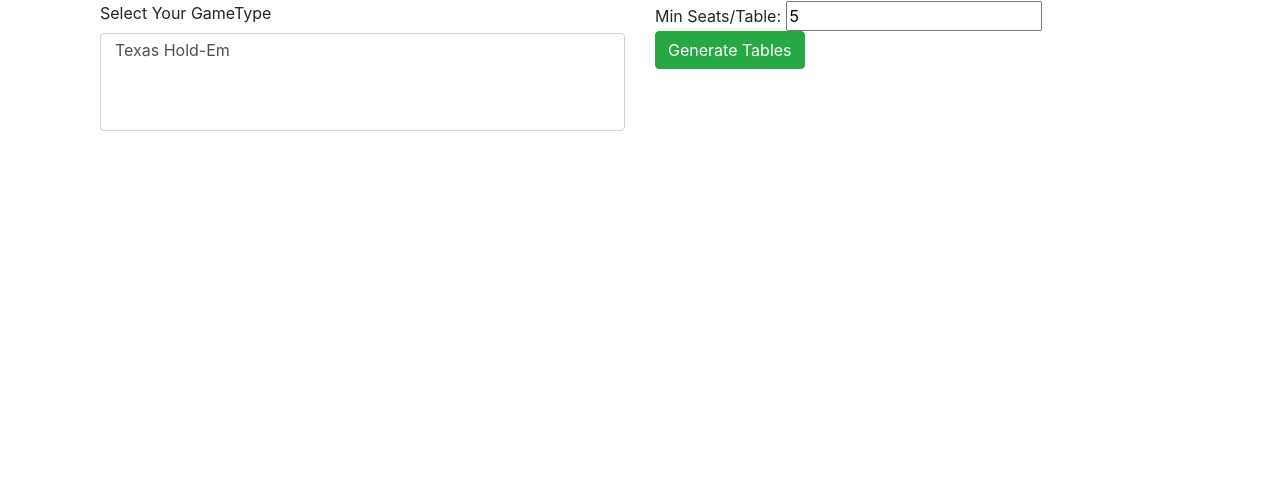
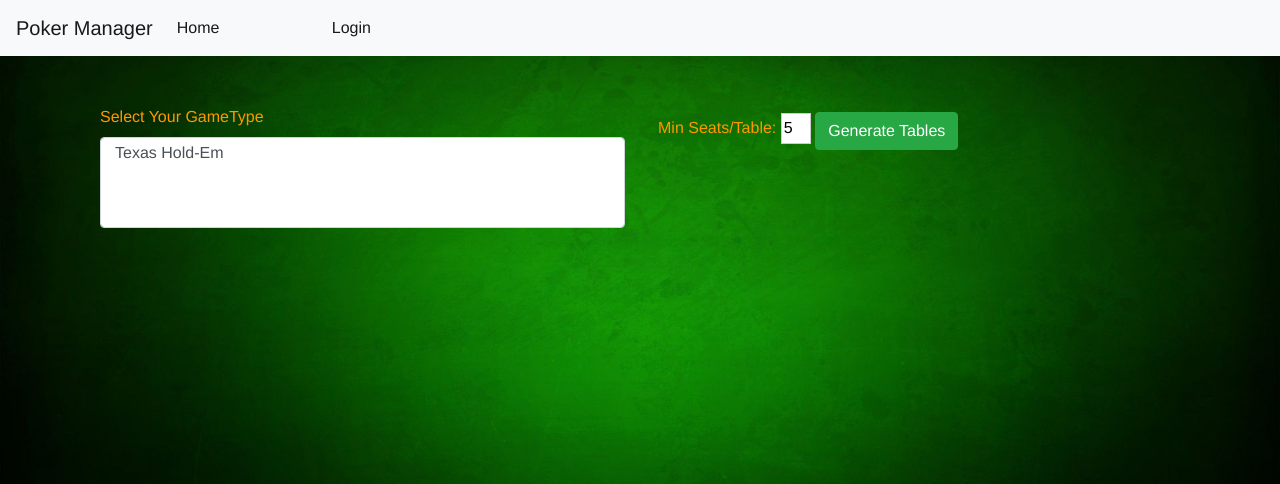
Before and after one commit to JoshuaHaarer/Poker-Manager, a Node server app: page /creategame in a window 1280 px wide. Shown: the top 484 px of the page. Run offline with Node 20, Linux system fonts and the light colour scheme; data that the repository does not hold is empty; some libraries are stand-ins or nearby versions.

Commit message:
adds some styling to creategame.html

```diff
--- a/public/css/tableBasic.css
+++ b/public/css/tableBasic.css
@@ -1,5 +1,11 @@
 html, body {
     font-family: helvetica neue, arial;
+}
+
+body {
+    background-image: url("../images/green.jpg");
+    background-size: cover;
+    color:#FF9800;
 }
 
 input, button {
@@ -15,6 +21,7 @@ button {
 
 .table > header {
     padding: 3px;
+
 }
 .table > header input {
     border: 1px solid #ccc;
@@ -26,6 +33,7 @@ ul,li {
     list-style: none;
     padding: 0;
     margin: 0;
+    float: left;
 }
 li {
     float: left;
@@ -36,8 +44,13 @@ li {
 li header {
     background: #ddd;
     padding: 3px;
+    color: black;
 }
 
 .person {
     padding: 3px;
 }
+
+.profile-button {
+    margin: 5px;
+}
--- a/views/creategame.html
+++ b/views/creategame.html
@@ -8,7 +8,7 @@
     <title>Create Game</title>
     <link rel="stylesheet" href="https://maxcdn.bootstrapcdn.com/bootstrap/4.0.0/css/bootstrap.min.css" integrity="sha384-Gn5384xqQ1aoWXA+058RXPxPg6fy4IWvTNh0E263XmFcJlSAwiGgFAW/dAiS6JXm"
         crossorigin="anonymous">
-    <link rel="stylesheet" type="text/html" href="../public/css/tableBasic.css">
+    <link rel="stylesheet" href="/./css/tableBasic.css">
     <script src="https://code.jquery.com/jquery-3.3.1.min.js" integrity="sha256-FgpCb/KJQlLNfOu91ta32o/NMZxltwRo8QtmkMRdAu8="
         crossorigin="anonymous"></script>
     <script src="https://cdnjs.cloudflare.com/ajax/libs/popper.js/1.12.9/umd/popper.min.js" integrity="sha384-ApNbgh9B+Y1QKtv3Rn7W3mgPxhU9K/ScQsAP7hUibX39j7fakFPskvXusvfa0b4Q"
@@ -19,10 +19,34 @@
 </head>
 
 <body>
-    <div class="container">
-        <div class="container">
+    <nav class="navbar navbar-expand-lg navbar-light bg-light" style="margin-bottom: 20px;" style="width:100%;">
+        <a class="navbar-brand" href="#">Poker Manager</a>
+        <button class="navbar-toggler" type="button" data-toggle="collapse" data-target="#navbarTogglerDemo02" aria-controls="navbarTogglerDemo02"
+            aria-expanded="false" aria-label="Toggle navigation">
+            <span class="navbar-toggler-icon"></span>
+        </button>
+
+        <div class="collapse navbar-collapse" id="navbarTogglerDemo02">
+            <ul class="navbar-nav mr-auto mt-2 mt-lg-0">
+                <li class="nav-item active">
+                    <a class="nav-link" href="/">Home
+                        <span class="sr-only">(current)</span>
+                    </a>
+                </li>
+                <li class="nav-item active profile">
+                    <a class="nav-link" href="">Login
+                        <span class="sr-only">(current)</span>
+                    </a>
+                </li>
+
+            </ul>
+
+        </div>
+    </nav>
+    <div class="container mt-5">
+        <div class="container mt-5">
             <div class="row">
-                <div class="col-12" id="selected-players">
+                <div class="col-12" id="player-list">
 
                 </div>
             </div>
@@ -42,7 +66,7 @@
                         <header>
                             <span>Min Seats/Table:</span>
                             <input type="number" ng-model="options.seats" ng-init="options.seats=5" />
-                            <button class="btn btn-success" ng-click="generate()">Generate Tables</button>
+                            <button class="btn btn-success mt-1" ng-click="generate()">Generate Tables</button>
                         </header>
                         <ul>
                             <li ng-repeat="table in tables">
@@ -52,7 +76,7 @@
                         </ul>
                     </div>
                 </div>
-                <div class="container" id="player-list">
+                <div class="container" id="selected-players">
 
                 </div>
 
@@ -108,7 +132,7 @@
                         results.forEach(function (profile) {
                             var button = $("<button>");
                             button.text(profile.nickName);
-                            button.addClass("btn btn-primary profile-button");
+                            button.addClass("btn btn-danger profile-button m-1");
                             button.attr('data-id', profile.id);
                             button.attr('data-selected', false)
                             $("#player-list").append(button);
@@ -120,9 +144,13 @@
                             if (selected === 'false') {
                                 $(this).attr('data-selected', true);
                                 $("#selected-players").append($(this));
+                                $(this).toggleClass("btn-danger");
+                                $(this).toggleClass("btn-primary");
                             } else {
                                 $(this).attr('data-selected', false)
                                 $("#player-list").append($(this));
+                                $(this).toggleClass("btn-danger");
+                                $(this).toggleClass("btn-primary");
                             }
 
                         });
```
Also changed, not shown: tableBasic.css (deleted, +0 -43 lines).
